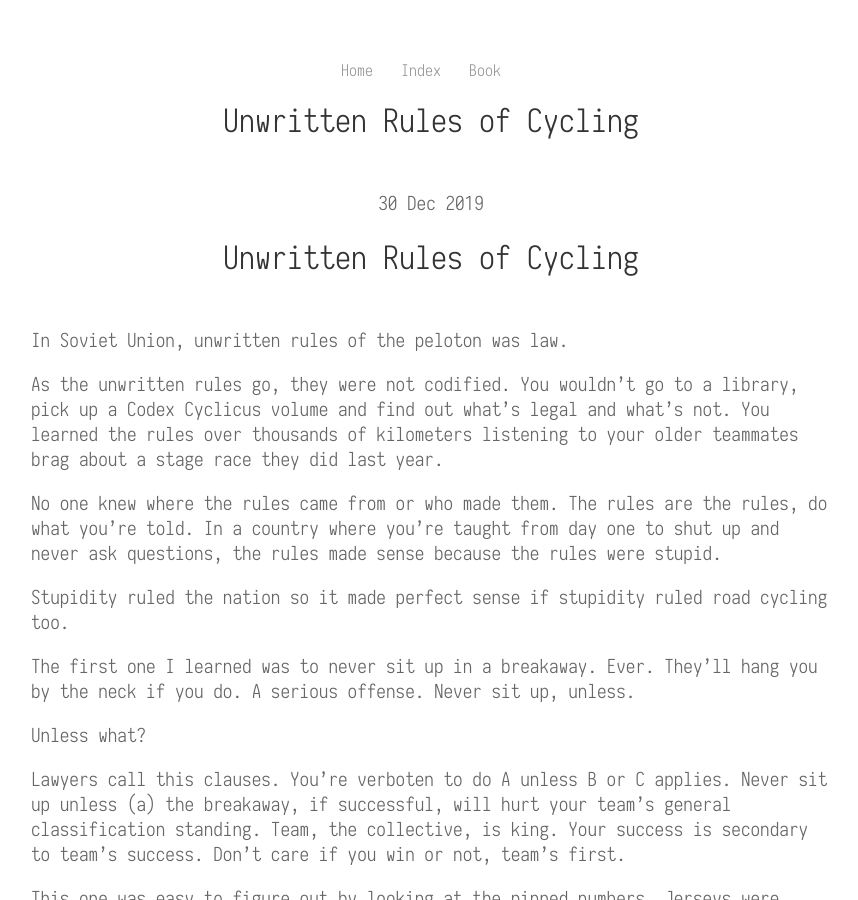
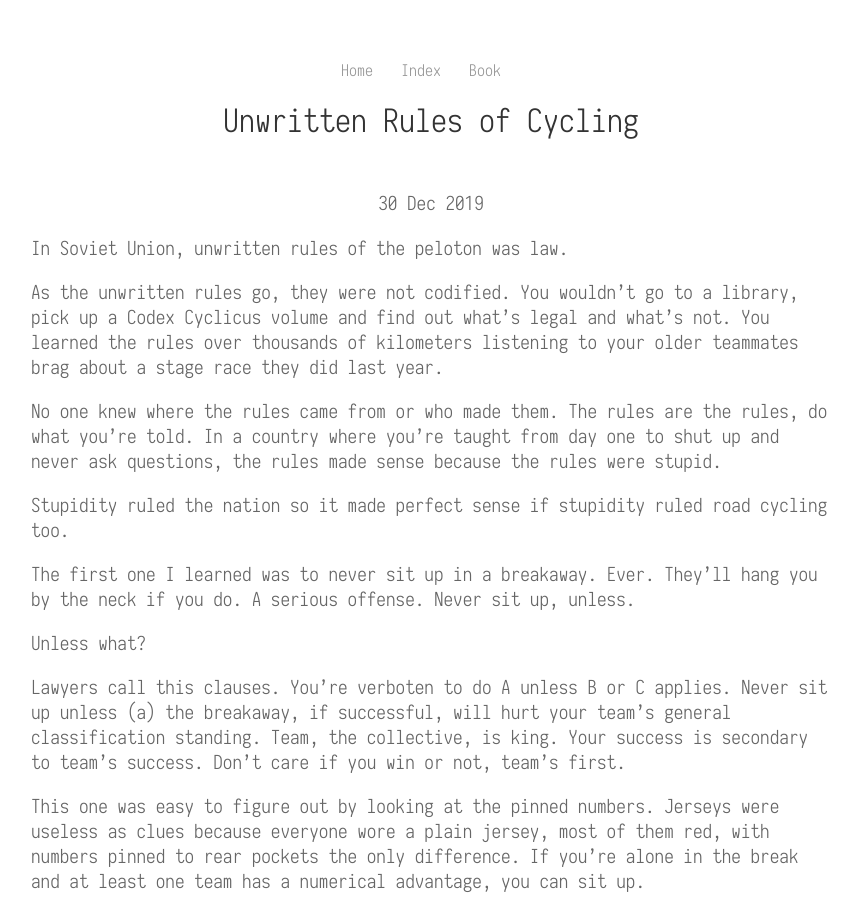
Before and after one commit to nkrzv/nkrzv.github.io, a Jekyll site: the page built from _posts/2019-12-30-unwritten-rules-cycling.md, in a window 1280 px wide and 900 px high. Shown: the whole window, without its empty margins (209-1067 px from the left). Built offline with Jekyll 4.4.1, drawn with Linux system fonts in a browser that asks for light colours.

Commit message:
Update 2019-12-30-unwritten-rules-cycling.md

```diff
--- a/_posts/2019-12-30-unwritten-rules-cycling.md
+++ b/_posts/2019-12-30-unwritten-rules-cycling.md
@@ -4,8 +4,6 @@ title: "Unwritten Rules of Cycling"
 categories: [Cycling]
 date: 2019-12-30
 ---
-# Unwritten Rules of Cycling
-
 In Soviet Union, unwritten rules of the peloton was law.
 
 As the unwritten rules go, they were not codified. You wouldn’t go to a library, pick up a Codex Cyclicus volume and find out what’s legal and what’s not. You learned the rules over thousands of kilometers listening to your older teammates brag about a stage race they did last year.
```
